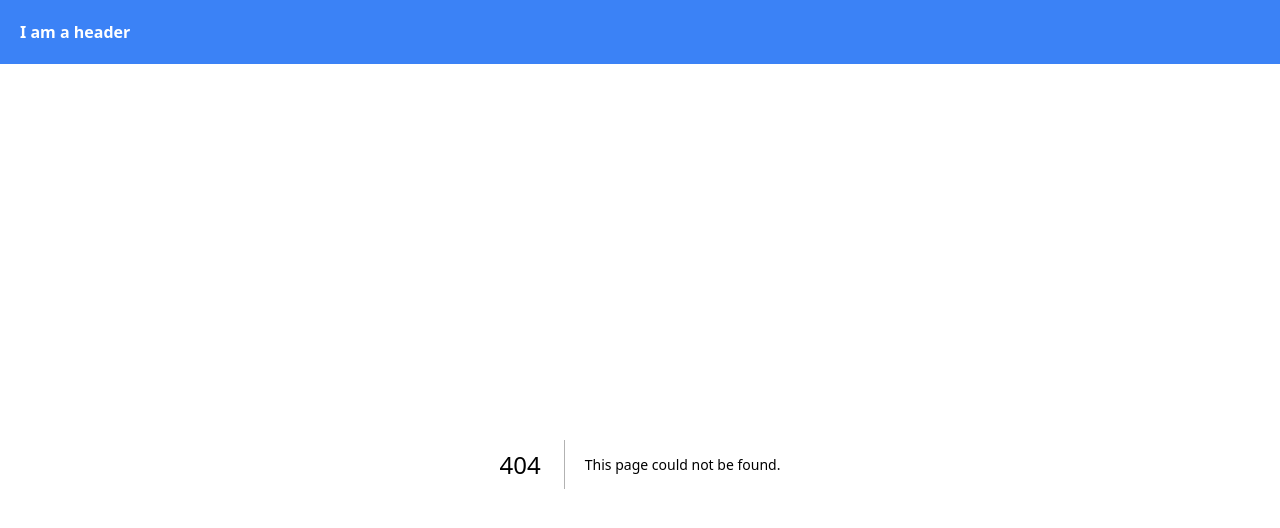
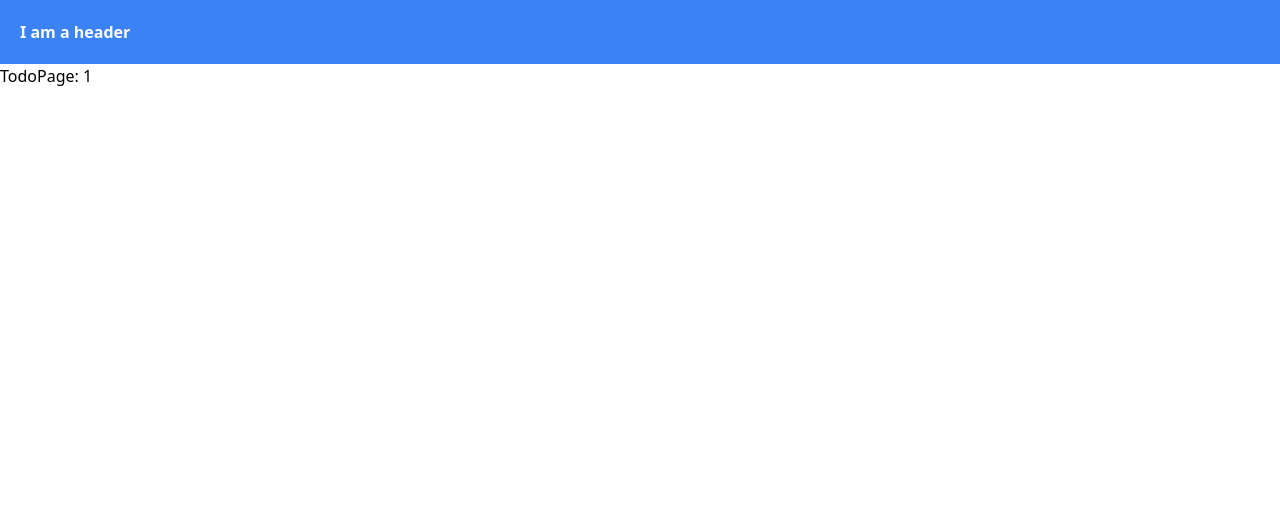
Before and after one commit to ZACOOPER5G/next13, a Next.js app: page /todos/1 in a window 1280 px wide. Before the commit this address had no page. Shown: the top 528 px of the page. Built offline with nearby package versions, Linux system fonts and the light colour scheme.

Commit message:
began adding dynamic routes

```diff
--- /dev/null
+++ b/app/todos/[todoId]/page.tsx
@@ -0,0 +1,15 @@
+import React from 'react'
+
+type PageProps = {
+    params: {
+        todoId: string
+    }
+}
+
+const TodoPage = ({params: {todoId}}: PageProps) => {
+
+
+  return <div>TodoPage: {todoId}</div>;
+}
+
+export default TodoPage
```
